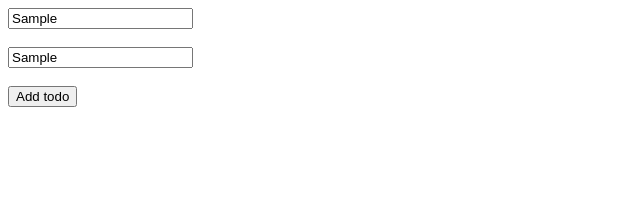
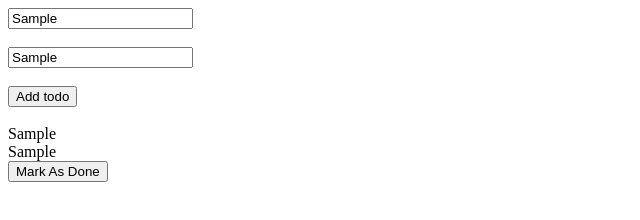
Before and after one commit to malisettisamrat/react-dom-implementation, a plain HTML site: page index.html in a window 1280 px wide. Both pictures are taken after typing "Sample", "Sample" into the empty fields and a click on the button "Add todo". Shown: the whole page, without its empty margins (0-640 px from the left). Drawn offline with Linux system fonts and the light colour scheme.

Commit message:
implemented adding todos to DOM

```diff
--- a/index.html
+++ b/index.html
@@ -34,9 +34,37 @@
       oldTodoState = newTodos;
     }
 
+    function markAsDone(id) {
+      console.log(id, 'Mas as done functiuon');
+      const parent = document.getElementById(id);
+      parent.children[2].innerHTML = "Done!";
+    }
+
+    function createChild(title, description, id) {
+      const child = document.createElement("div");
+      const firstGrandChild = document.createElement("div");
+      firstGrandChild.innerHTML = title;
+      const secondGrandChild = document.createElement("div");
+      secondGrandChild.innerHTML = description;
+      const thirdGrandChild = document.createElement("button");
+      thirdGrandChild.innerHTML = "Mark As Done";
+      thirdGrandChild.setAttribute("onclick", `markAsDone(${id})`);
+      child.appendChild(firstGrandChild);
+      child.appendChild(secondGrandChild);
+      child.appendChild(thirdGrandChild);
+      child.setAttribute("id", id);
+
+      return child;
+    }
+
     function addTodo() {
       const title = document.getElementById("title").value;
       const description = document.getElementById("description").value;
+
+      const parent = document.getElementById("todos");
+      parent.appendChild(createChild(title, description, globalId));
+      globalId = globalId + 1;
+
       todoState.push({
         title: title,
         description: description,
```
